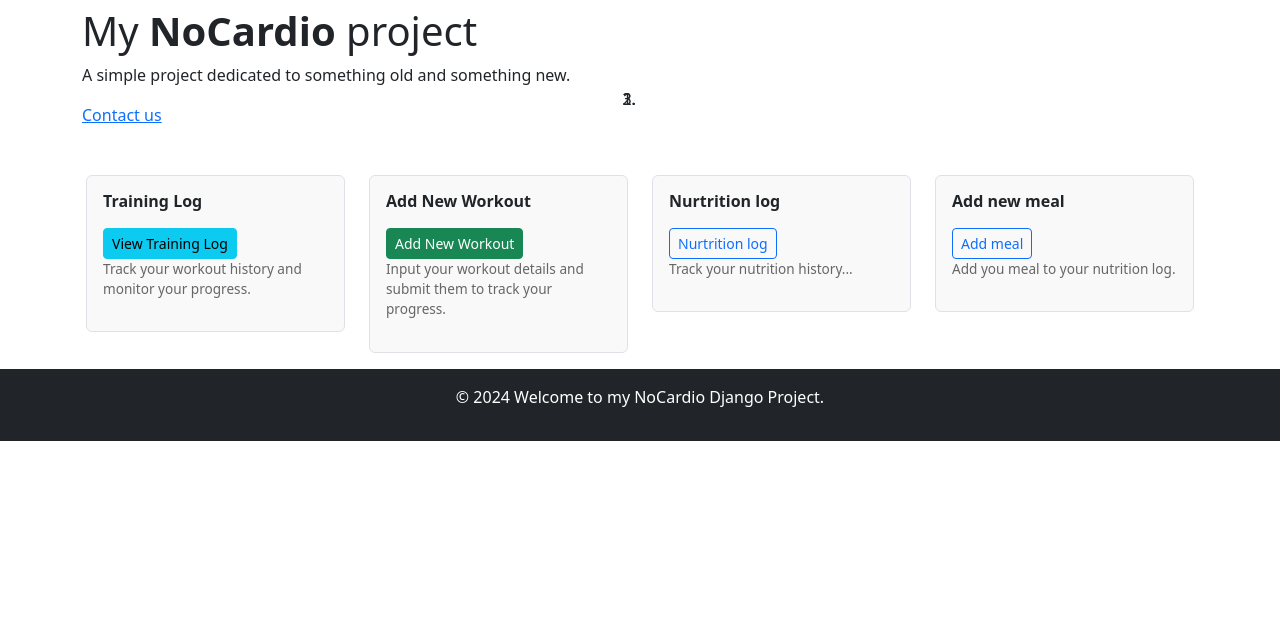
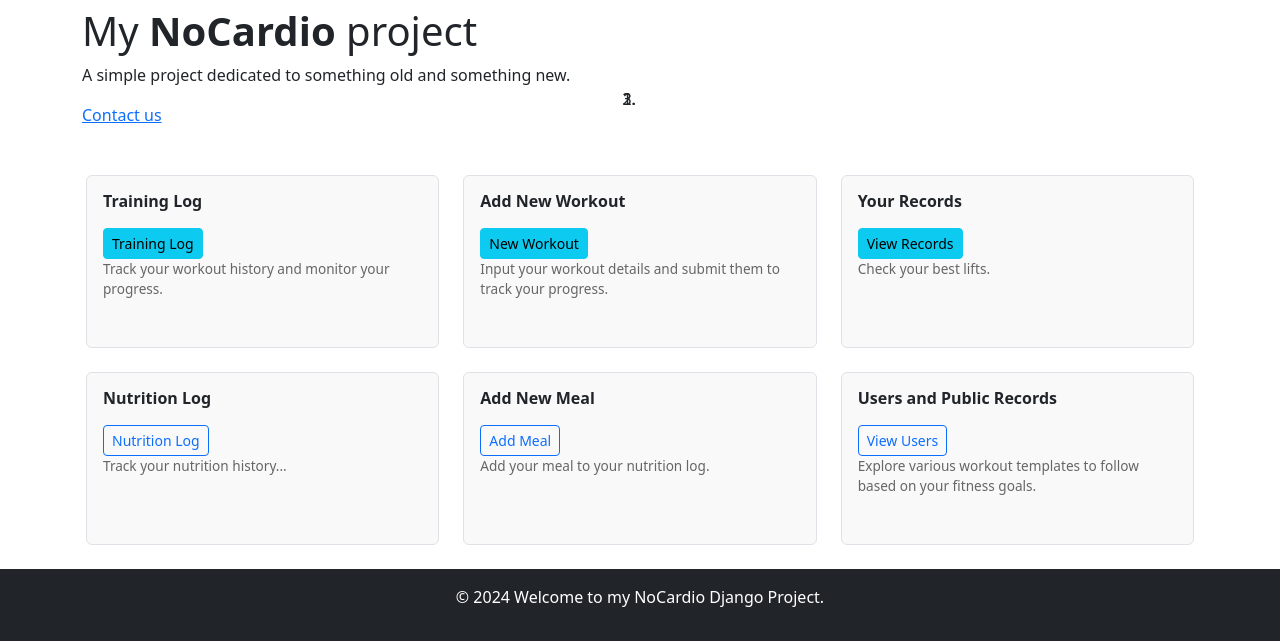
Before and after one commit to Martin7n/DjangoAdvanced-project, a Django app: page / in a window 1280 px wide. Shown: the part 363-1004 px from the top of the page. Before the commit the page ends 804 px from the top, so only its background shows below. Run offline with Django 5.2, Linux system fonts and the light colour scheme; the visitor is signed in with stand-in values (Sample User, id 1); some libraries are stand-ins or nearby versions.

Commit message:
userprofile extension, additional model repmax, templates, fixes and RM stat functionalities.

```diff
--- a/workoutApp/templates/common/index.html
+++ b/workoutApp/templates/common/index.html
@@ -54,7 +54,7 @@
                          Finishing the Web course in SoftUni.
                       </p>
                       <div class="">
-                        <a href="">
+                        <a href="{% url 'contacts' %}">
                           Contact us
                         </a>
                       </div>
@@ -73,7 +73,7 @@
                         and probably a useful workout log. :)
                       </p>
                       <div class="">
-                        <a href="">
+                        <a href="{% url 'contacts' %}">
                           Contact us
                         </a>
                       </div>
--- a/workoutApp/templates/common/options_list.html
+++ b/workoutApp/templates/common/options_list.html
@@ -1,102 +1,153 @@
+
+
 {% load static %}
 
+{% load static %}
+
+<div class="container mt-5 px-3">
+    <div class="row g-4 d-flex align-items-stretch">
 
 
-
-    <div class="container mt-5 px-3">
-    <div class="row g-4">
-{#        <!-- Section 1: Workout Templates -->#}
-{#        <div class="col-12 col-md-3 col-lg-3">#}
-{#            <div class="section-header mb-3 p-3 border rounded" style="background-color: #f9f9f9;">#}
-{#                <h3 class="section-title mb-3" style="font-size: 1rem; font-weight: 600;">Workout Templates</h3>#}
-{#                <div class="section-content">#}
-{#                    <a href="#" class="btn btn-outline-primary btn-sm">View Templates</a>#}
-{##}
-{#                    <p class="section-text" style="font-size: 0.85rem; color: #666;">Explore various workout templates to follow based on your fitness goals.</p>#}
-{#                </div>#}
-{#            </div>#}
-{#        </div>#}
-
-
-{#        <div class="col-12 col-md-3 col-lg-3">#}
-{#            <div class="section-header mb-3 p-3 border rounded" style="background-color: #f9f9f9;">#}
-{#                <h3 class="section-title mb-3" style="font-size: 1rem; font-weight: 600;">Workout Generator</h3>#}
-{#                <div class="section-content">#}
-{#                        <a href="#" class="btn btn-outline-success btn-sm">Generate Workout</a>#}
-{##}
-{#                    <p class="section-text" style="font-size: 0.85rem; color: #666;">Create a custom workout plan tailored to your goals.</p>#}
-{##}
-{#                </div>#}
-{#            </div>#}
-{#        </div>#}
-<div class="col-12 col-md-3 col-lg-3">
-            <div class="section-header mb-3 p-3 border rounded" style="background-color: #f9f9f9;">
+     {% if request.user.is_authenticated %}
+        <!-- Section: Training Log -->
+        <div class="col-12 col-md-4">
+            <div class="section-header mb-3 p-3 border rounded d-flex flex-column" style="background-color: #f9f9f9; height: 100%;">
                 <h3 class="section-title mb-3" style="font-size: 1rem; font-weight: 600;">Training Log</h3>
                 <div class="section-content">
-                                        {% if request.user.is_authenticated %}
-                        <a href="{% url 'user_workouts' %}" class="btn btn-info btn-sm">View Training Log</a>
-                    {% else %}
-                        <p class="section-text" style="font-size: 0.85rem; color: #666;"><a href="{% url 'login' %}" class="btn btn-primary btn-sm">Login or Register </a>
-
-                    {% endif %}
+                        <a href="{% url 'user_workouts' %}" class="btn btn-info btn-sm">Training Log</a>
                     <p class="section-text" style="font-size: 0.85rem; color: #666;">Track your workout history and monitor your progress.</p>
-
-
-                </div>
-
-
-            </div>
-
-        </div>
-
-        <div class="col-12 col-md-3 col-lg-3">
-            <div class="section-header mb-3 p-3 border rounded" style="background-color: #f9f9f9;">
-                <h3 class="section-title mb-3" style="font-size: 1rem; font-weight: 600;">Add New Workout</h3>
-                <div class="section-content">
-
-                    {% if request.user.is_authenticated %}
-                        <a href="{% url 'create-workout' %}" class="btn btn-success btn-sm">Add New Workout</a>
-                    {% else %}
-                        <p class="section-text" style="font-size: 0.85rem; color: #666;"><a href="{% url 'login' %}" class="btn btn-primary btn-sm">Login or Register</a>
-                    {% endif %}
-                    <p class="section-text" style="font-size: 0.85rem; color: #666;">Input your workout details and submit them to track your progress.</p>
-
                 </div>
             </div>
         </div>
 
-        <!-- Section 4: Training Log -->
+        <!-- Section: Add New Workout -->
+        <div class="col-12 col-md-4">
+            <div class="section-header mb-3 p-3 border rounded d-flex flex-column" style="background-color: #f9f9f9; height: 100%;">
+                <h3 class="section-title mb-3" style="font-size: 1rem; font-weight: 600;">Add New Workout</h3>
+                <div class="section-content">
+                        <a href="{% url 'create-workout' %}" class="btn btn-info btn-sm">New Workout</a>
+                    <p class="section-text" style="font-size: 0.85rem; color: #666;">Input your workout details and submit them to track your progress.</p>
+                </div>
+            </div>
+        </div>
 
+        <!-- Section: Your Records -->
+        <div class="col-12 col-md-4">
+            <div class="section-header mb-3 p-3 border rounded d-flex flex-column" style="background-color: #f9f9f9; height: 100%;">
+                <h3 class="section-title mb-3" style="font-size: 1rem; font-weight: 600;">Your Records</h3>
 
-<div class="col-12 col-md-3 col-lg-3">
-            <div class="section-header mb-3 p-3 border rounded" style="background-color: #f9f9f9;">
-                <h3 class="section-title mb-3" style="font-size: 1rem; font-weight: 600;">Nurtrition log</h3>
                 <div class="section-content">
-                    {% if request.user.is_authenticated %}
-                    <a href="{% url 'user_meal_list' %}" class="btn btn-outline-primary btn-sm">Nurtrition log</a>
-                          {% else %}
-                        <p class="section-text" style="font-size: 0.85rem; color: #666;"><a href="{% url 'login' %}" class="btn btn-primary btn-sm">Login or Register</a>
-                    {% endif %}
+                    <a href="{% url 'repmax' pk=request.user.pk %}" class="btn btn-info btn-sm">View Records</a>
+                    <p class="section-text" style="font-size: 0.85rem; color: #666;">Check your best lifts.</p>
+                </div>
+            </div>
+        </div>
+
+        <!-- Section: Nutrition Log -->
+        <div class="col-12 col-md-4">
+            <div class="section-header mb-3 p-3 border rounded d-flex flex-column" style="background-color: #f9f9f9; height: 100%;">
+                <h3 class="section-title mb-3" style="font-size: 1rem; font-weight: 600;">Nutrition Log</h3>
+                <div class="section-content">
+                    <a href="{% url 'user_meal_list' %}" class="btn btn-outline-primary btn-sm">Nutrition Log</a>
                     <p class="section-text" style="font-size: 0.85rem; color: #666;">Track your nutrition history...</p>
                 </div>
             </div>
         </div>
 
-        <div class="col-12 col-md-3 col-lg-3">
-            <div class="section-header mb-3 p-3 border rounded" style="background-color: #f9f9f9;">
-                <h3 class="section-title mb-3" style="font-size: 1rem; font-weight: 600;">Add new meal</h3>
+        <!-- Section: Add New Meal -->
+        <div class="col-12 col-md-4">
+            <div class="section-header mb-3 p-3 border rounded d-flex flex-column" style="background-color: #f9f9f9; height: 100%;">
+                <h3 class="section-title mb-3" style="font-size: 1rem; font-weight: 600;">Add New Meal</h3>
                 <div class="section-content">
-                     {% if request.user.is_authenticated %}
-
-
-                    <a href="{% url 'create-meal' %}" class="btn btn-outline-primary btn-sm">Add meal</a>
-                     {% else %}
-                                           <p class="section-text" style="font-size: 0.85rem; color: #666;"><a href="{% url 'login' %}" class="btn btn-primary btn-sm">Login or Register</a>
-                    {% endif %}
-                    <p class="section-text" style="font-size: 0.85rem; color: #666;">Add you meal to your nutrition log.</p>
+                    <a href="{% url 'create-meal' %}" class="btn btn-outline-primary btn-sm">Add Meal</a>
+                    <p class="section-text" style="font-size: 0.85rem; color: #666;">Add your meal to your nutrition log.</p>
                 </div>
             </div>
         </div>
 
+        <!-- Section: Public Records / Users -->
+        <div class="col-12 col-md-4">
+            <div class="section-header mb-3 p-3 border rounded d-flex flex-column" style="background-color: #f9f9f9; height: 100%;">
+                <h3 class="section-title mb-3" style="font-size: 1rem; font-weight: 600;">Users and Public Records</h3>
+                <div class="section-content">
+                    <a href="{% url 'public_profiles' %}" class="btn btn-outline-primary btn-sm">View Users</a>
+                    <p class="section-text" style="font-size: 0.85rem; color: #666;">Explore various workout templates to follow based on your fitness goals.</p>
+                </div>
+            </div>
+        </div>
+<br>
+    {% else %}
+
+
+
+         <div class="col-12 col-md-4">
+            <div class="section-header mb-3 p-3 border rounded d-flex flex-column" style="background-color: #f9f9f9; height: 100%;">
+                <h3 class="section-title mb-3" style="font-size: 1rem; font-weight: 600;">Training Log</h3>
+                <div class="section-content">
+                            <p class="section-text" style="font-size: 0.85rem; color: #666;"><a href="{% url 'login' %}" class="btn btn-primary btn-sm">Login or Register</a></p>
+                    <p class="section-text" style="font-size: 0.85rem; color: #666;">Track your workout history and monitor your progress.</p>
+                </div>
+            </div>
+        </div>
+
+        <!-- Section: Add New Workout -->
+        <div class="col-12 col-md-4">
+            <div class="section-header mb-3 p-3 border rounded d-flex flex-column" style="background-color: #f9f9f9; height: 100%;">
+                <h3 class="section-title mb-3" style="font-size: 1rem; font-weight: 600;">Add New Workout</h3>
+                <div class="section-content">
+                            <p class="section-text" style="font-size: 0.85rem; color: #666;"><a href="{% url 'login' %}" class="btn btn-primary btn-sm">Login or Register</a></p>
+                    <p class="section-text" style="font-size: 0.85rem; color: #666;">Input your workout details and submit them to track your progress.</p>
+                </div>
+            </div>
+        </div>
+
+        <!-- Section: Your Records -->
+        <div class="col-12 col-md-4">
+            <div class="section-header mb-3 p-3 border rounded d-flex flex-column" style="background-color: #f9f9f9; height: 100%;">
+                <h3 class="section-title mb-3" style="font-size: 1rem; font-weight: 600;">Your Records</h3>
+
+                <div class="section-content">
+                            <p class="section-text" style="font-size: 0.85rem; color: #666;"><a href="{% url 'login' %}" class="btn btn-primary btn-sm">Login or Register</a></p>
+                    <p class="section-text" style="font-size: 0.85rem; color: #666;">Check your best lifts.</p>
+                </div>
+            </div>
+        </div>
+
+        <!-- Section: Nutrition Log -->
+        <div class="col-12 col-md-4">
+            <div class="section-header mb-3 p-3 border rounded d-flex flex-column" style="background-color: #f9f9f9; height: 100%;">
+                <h3 class="section-title mb-3" style="font-size: 1rem; font-weight: 600;">Nutrition Log</h3>
+                <div class="section-content">
+                            <p class="section-text" style="font-size: 0.85rem; color: #666;"><a href="{% url 'login' %}" class="btn btn-primary btn-sm">Login or Register</a></p>
+                    <p class="section-text" style="font-size: 0.85rem; color: #666;">Track your nutrition history...</p>
+                </div>
+            </div>
+        </div>
+
+        <!-- Section: Add New Meal -->
+        <div class="col-12 col-md-4">
+            <div class="section-header mb-3 p-3 border rounded d-flex flex-column" style="background-color: #f9f9f9; height: 100%;">
+                <h3 class="section-title mb-3" style="font-size: 1rem; font-weight: 600;">Add New Meal</h3>
+                <div class="section-content">
+                            <p class="section-text" style="font-size: 0.85rem; color: #666;"><a href="{% url 'login' %}" class="btn btn-primary btn-sm">Login or Register</a></p>
+                    <p class="section-text" style="font-size: 0.85rem; color: #666;">Add your meal to your nutrition log.</p>
+                </div>
+            </div>
+        </div>
+
+        <!-- Section: Public Records / Users -->
+        <div class="col-12 col-md-4">
+            <div class="section-header mb-3 p-3 border rounded d-flex flex-column" style="background-color: #f9f9f9; height: 100%;">
+                <h3 class="section-title mb-3" style="font-size: 1rem; font-weight: 600;">Users and Public Records</h3>
+                <div class="section-content">
+                            <p class="section-text" style="font-size: 0.85rem; color: #666;"><a href="{% url 'login' %}" class="btn btn-primary btn-sm">Login or Register</a></p>
+                    <p class="section-text" style="font-size: 0.85rem; color: #666;">See other members records.</p>
+                </div>
+            </div>
+        </div>
+
+
+{% endif %}
     </div>
+<br>
 </div>
--- a/workoutApp/templates/users/edit_profile.html
+++ b/workoutApp/templates/users/edit_profile.html
@@ -1,8 +1,6 @@
 {%  extends 'common/base_template.html' %}
 {%  load static %}
 {% load crispy_forms_filters %}
-
-
 
 {%  block content %}
 
@@ -19,8 +17,11 @@
 
                                  <p><strong>Profile Picture:</strong><br> <img src="{% if user.profile.profile_picture  %}{{ user.profile.profile_picture.url }}{% else %}{% static 'images/default_profile.jpg' %}{% endif %}" alt="Profile Picture" width="100"></p>
                                   {{ profile_form|crispy }}
+
+
                                 <button type="submit" class="btn btn-primary">Save</button>
                               </form>
+
                     </hr>
                     </div>
                  </div>
--- a/workoutApp/templates/users/profile.html
+++ b/workoutApp/templates/users/profile.html
@@ -21,6 +21,8 @@
       <p><strong>First Name:</strong> {{ user.first_name|default_if_empty:"No first name provided" }}</p>
       <p><strong>Last Name:</strong> {{ user.last_name|default_if_empty:"No last name provided"  }}</p>
       <p><strong>Email:</strong> {{ user.email }}</p>
+                        <p><strong>Public Profile:</strong> {{ user.profile.is_public|yesno:"Yes,No" }}</p>
+
 {#      <p><strong>Trainer:</strong> {% if user.trainer %}Yes{% else %}No{% endif %}</p>#}
 
 
--- a/workoutApp/workoutApp/common_utils/managers.py
+++ b/workoutApp/workoutApp/common_utils/managers.py
@@ -7,7 +7,7 @@ class ExerciseManager(models.Manager):
 
     def create_exercise(self, workout, **kwargs):
         max_order = self.filter(workout=workout).aggregate(Max('order'))['order__max']
-        order = (max_order or 0) + 1  # Increment the maximum order by 1
+        order = (max_order or 0) + 1
         exercise = self.model(workout=workout, order=order, **kwargs)
         exercise.save()
         return exercise
--- a/workoutApp/workoutApp/urls.py
+++ b/workoutApp/workoutApp/urls.py
@@ -1,11 +1,7 @@
 from django.contrib import admin
-from django.urls import path
 from django.urls import path, include
-
 from django.conf import settings
 from django.conf.urls.static import static
-
-from workoutApp.users.views import custom_login_view
 from workoutApp.workouts.views import index, about, what_we_do, contacts, login
 
 urlpatterns = [
--- a/workoutApp/workoutApp/users/urls.py
+++ b/workoutApp/workoutApp/users/urls.py
@@ -3,17 +3,23 @@ from django.urls import path, include
 from .views import \
     RegisterView, custom_login_view, user_profile_view, \
     CustomUserEditView, view_profile, delete_profile, \
-    view_all_profile, custom_logout
+    view_all_profile, custom_logout, RepMaxStatusView, PublicUserProfileListView
 
 urlpatterns = [
     path('register/', RegisterView.as_view(), name='register'),
     path('login/', custom_login_view, name='login'),
-    path('profile/', user_profile_view, name='user-profile'),
-    path('profile/edit/', CustomUserEditView.as_view(), name='edit-profile'),
     path('logout/', custom_logout, name='logout'),
+    path('profile/', include([
+        path('', user_profile_view, name='user-profile'),
+        path('public/', PublicUserProfileListView.as_view(), name='public_profiles'),
+        path('del-profile/<int:pk>/', delete_profile, name='delete-profile'),
+        path('edit/', CustomUserEditView.as_view(), name='edit-profile'),
+        path('<int:pk>/', RepMaxStatusView.as_view(), name='repmax'),
+    ])),
     path('management/', include([
         path('', view_all_profile, name='all-profiles'),
         path('profile/<int:pk>/', view_profile, name='view-profile'),
         path('del-profile/<int:pk>/', delete_profile, name='delete-profile'),
+
     ])),
 ]
```
Also changed, not shown: workoutApp/templates/users/public_profiles_list.html (added, +65 -0 lines), workoutApp/templates/users/repmax_details.html (added, +117 -0 lines), workoutApp/workoutApp/common_utils/workout_choices.py (+0 -10 lines), workoutApp/workoutApp/users/forms.py (+43 -16 lines), workoutApp/workoutApp/users/models.py (+44 -14 lines), workoutApp/workoutApp/users/signals.py (+8 -0 lines), workoutApp/workoutApp/users/views.py (+57 -7 lines), workoutApp/workoutApp/workouts/models.py (+0 -25 lines), workoutApp/workoutApp/users/admin.py (line endings or trailing spaces), workoutApp/workoutApp/users/migrations/0002_repmax.py (added), 1 other file.
